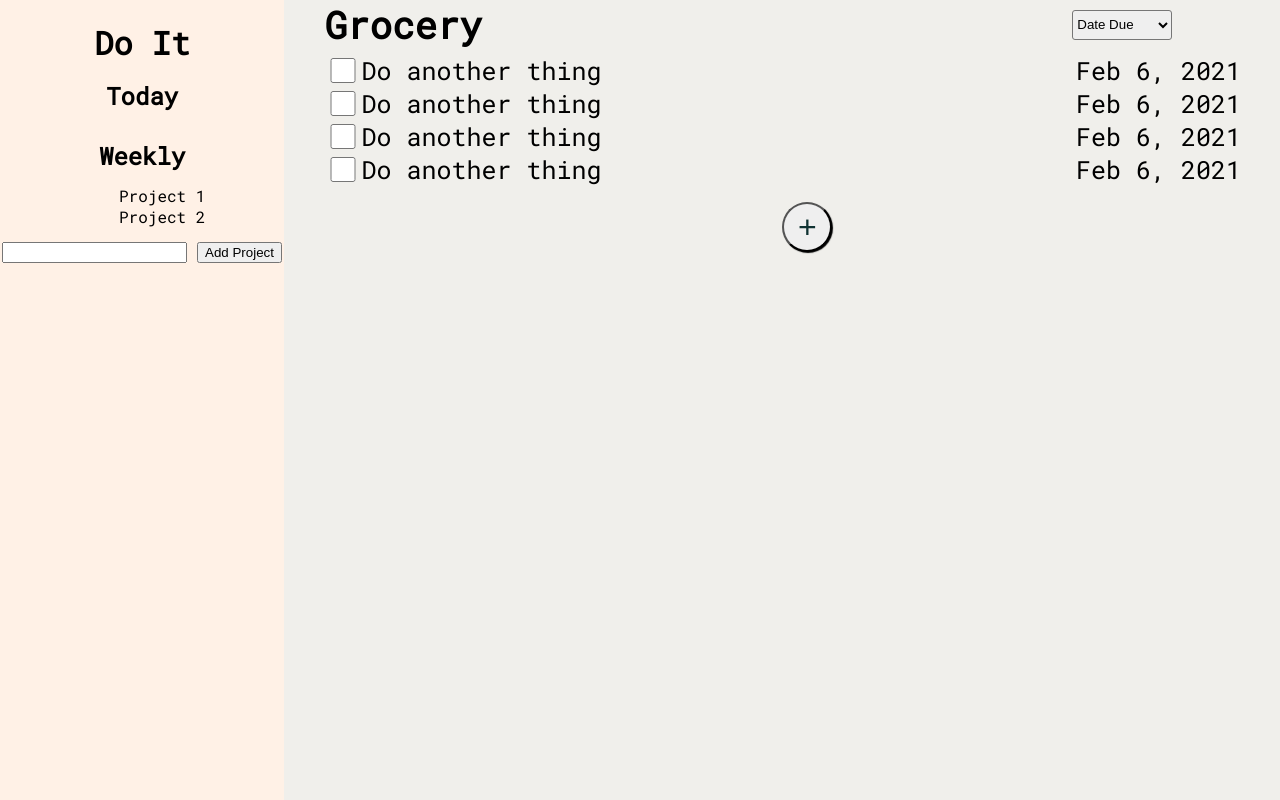
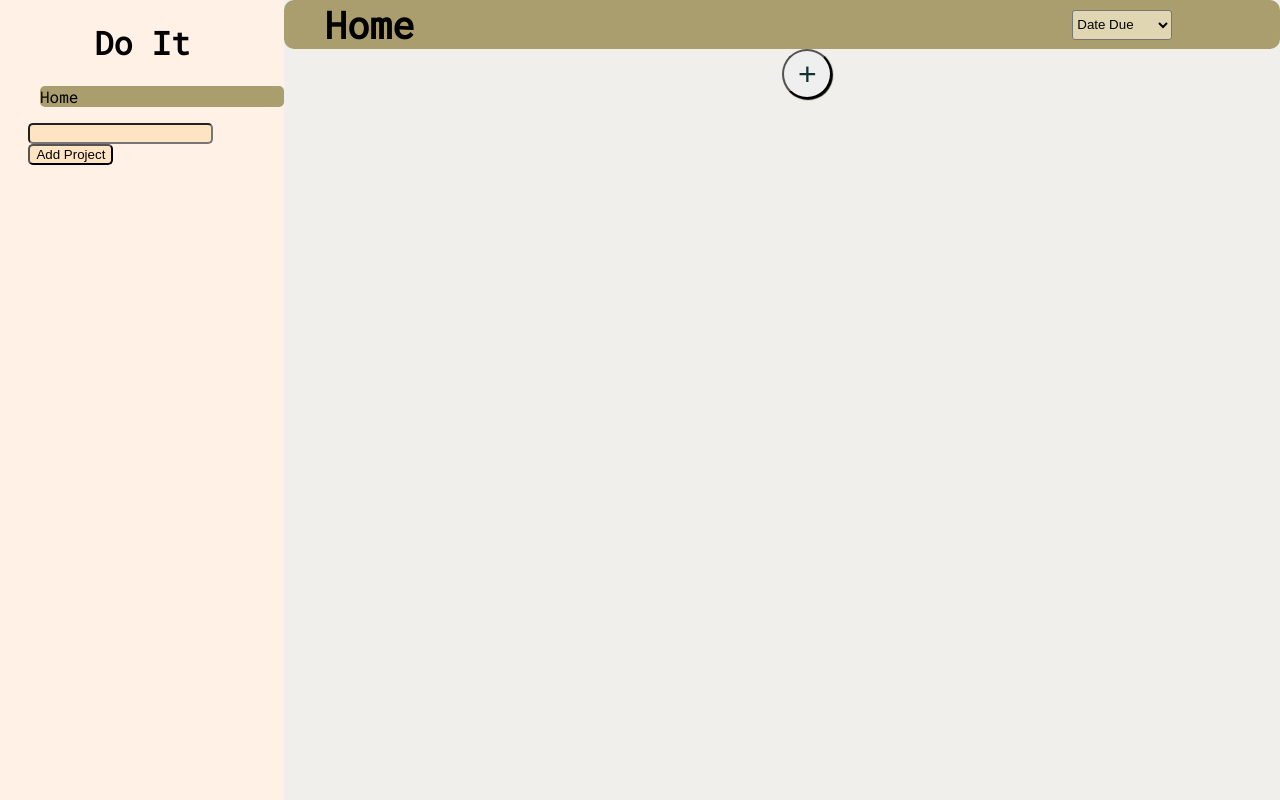
Before and after one commit to NilRyan/to-do-list, a website built with webpack: page dist/index.html in a window 1280 px wide. Built offline with nearby package versions, Linux system fonts and the light colour scheme.

Commit message:
added categories(add/delete functionality)

```diff
--- a/package.json
+++ b/package.json
@@ -26,6 +26,7 @@
     "eslint-plugin-prettier": "^3.3.1",
     "eslint-plugin-react": "^7.22.0",
     "eslint-plugin-react-hooks": "^4.2.0",
+    "nanoid": "^3.1.20",
     "prettier": "^2.2.1",
     "webpack": "^4.29.6",
     "webpack-cli": "^3.2.3",
--- a/src/createNewtodo.js
+++ b/src/createNewtodo.js
@@ -1,3 +1,6 @@
+/* eslint-disable import/no-extraneous-dependencies */
+import { nanoid } from 'nanoid';
+
 const createNewtodo = (
   title,
   description,
@@ -12,6 +15,7 @@ const createNewtodo = (
   completed,
   dueDate,
   priority,
+  id: nanoid(),
 });
 
 export default createNewtodo;
--- /dev/null
+++ b/src/deleteProject.js
@@ -0,0 +1,4 @@
+const deleteProject = (projects, name) =>
+  projects.filter((project) => project !== name);
+
+export default deleteProject;
--- a/src/detailRender.js
+++ b/src/detailRender.js
@@ -1,9 +1,10 @@
+/* eslint-disable import/no-extraneous-dependencies */
 import format from 'date-fns/format';
 import parseISO from 'date-fns/parseISO';
 
 const title = document.querySelector('#title');
 const description = document.querySelector('#description');
-const date = document.querySelector('#due-date');
+const date = document.querySelector('#duedate');
 const priority = document.querySelector('#priority');
 
 const detailRender = (todos, id) => {
@@ -12,6 +13,5 @@ const detailRender = (todos, id) => {
   description.value = todoDisplayed[0].description;
   date.value = format(parseISO(todoDisplayed[0].dueDate), 'yyyy-mm-dd');
   priority.value = todoDisplayed[0].priority;
-  console.log(format(parseISO(todoDisplayed[0].dueDate), 'yyyy-mm-dd'));
 };
 export default detailRender;
--- a/src/index.js
+++ b/src/index.js
@@ -1,75 +1,63 @@
-import render from './render';
+/* eslint-disable import/no-duplicates */
+/* eslint-disable import/no-extraneous-dependencies */
+import format from 'date-fns/format';
+import renderHeader from './renderHeader';
 import detailRender from './detailRender';
 import createNewtodo from './createNewtodo';
+import renderTodo from './renderTodo';
+import renderProjects from './renderProjects';
+import deleteProject from './deleteProject';
 
 const taskList = document.querySelector('.task-list');
 const todoForm = document.querySelector('.todo-form');
-const todos = JSON.parse(localStorage.getItem('todos') || '[]');
+
 const submit = document.querySelector('#submit-todo');
-localStorage.setItem('todos', JSON.stringify(todos));
+const projectsData = JSON.parse(localStorage.getItem('projects') || '[]');
+const projects = document.querySelector('.projects');
+const projectForm = document.querySelector('.add-project');
 
-todos.push(
-  {
-    id: 1,
-    title: 'Do a thing',
-    description: 'just do it',
-    category: 'Project 1',
-    completed: false,
-    dueDate: '2021-02-06T03:05:50+0000',
-    priority: 'low',
-  },
-  {
-    id: 2,
-    title: 'Do another thing',
-    description: 'just do it',
-    category: 'Grocery',
-    completed: false,
-    dueDate: '2021-02-06T03:05:50+0000',
-    priority: 'medium',
-  },
-  {
-    id: 3,
-    title: 'Do another thing',
-    description: 'just do it',
-    category: 'Project 2',
-    completed: false,
-    dueDate: '2021-02-06T03:05:50+0000',
-    priority: 'medium',
-  },
-  {
-    id: 4,
-    title: 'Do another thing',
-    description: 'just do it',
-    category: 'Grocery',
-    completed: true,
-    dueDate: '2021-02-06T03:05:50+0000',
-    priority: 'high',
-  },
-  {
-    id: 5,
-    title: 'Do another thing',
-    description: 'just do it',
-    category: 'Grocery',
-    completed: false,
-    dueDate: '2021-02-06T03:05:50+0000',
-    priority: 'low',
-  },
-  {
-    id: 6,
-    title: 'Do another thing',
-    description: 'just do it',
-    category: 'Grocery',
-    completed: true,
-    dueDate: '2021-02-06T03:05:50+0000',
-    priority: 'medium',
+if (localStorage.todos === null) {
+  localStorage.setItem('todos', '[]');
+}
+// initial render with default category
+renderProjects(projectsData);
+renderHeader(projects.children[0].textContent);
+// renderTodo(todos, projects.children[0].textContent);
+
+// add projects
+projectForm.addEventListener('submit', (e) => {
+  e.preventDefault();
+  while (projects.children.length > 1) {
+    projects.removeChild(projects.lastChild);
   }
-);
-render(todos, 'Grocery');
+  projectsData.push(projectForm.elements[0].value);
+  localStorage.setItem('projects', JSON.stringify(projectsData));
+  renderProjects(JSON.parse(localStorage.getItem('projects')) || '[]');
+});
 
+// delete projects
+projects.addEventListener('click', (e) => {
+  e.stopPropagation();
+  if (e.target.type === 'submit') {
+    e.target.parentNode.remove();
+
+    const projectName = e.target.parentNode.textContent;
+    localStorage.setItem(
+      'projects',
+      JSON.stringify(
+        deleteProject(JSON.parse(localStorage.getItem('projects')), projectName)
+      )
+    );
+    while (projects.children.length > 1) {
+      projects.removeChild(projects.lastChild);
+    }
+    renderProjects(JSON.parse(localStorage.getItem('projects')));
+  }
+});
 // render individual detail of todo
 taskList.addEventListener('click', (e) => {
   e.stopPropagation();
-  console.log(e.target);
+
   const id = e.target.getAttribute('data-id');
   detailRender(todos, id);
   todoForm.classList.toggle('active', true);
@@ -91,9 +79,26 @@ submit.addEventListener('click', (e) => {
   e.preventDefault();
   const title = todoForm.children[0].title.value;
   const description = todoForm.children[0].description.value;
+  const category = projects.children[0].textContent;
+  const date =
+    todoForm.children[0].duedate.value || format(new Date(), 'yyyy-MM-dd');
   const priority = todoForm.children[0].priority.value;
 
-  console.log(title);
+  const todo = createNewtodo(
+    title,
+    description,
+    category,
+    false,
+    date,
+    priority
+  );
+  const todos = JSON.parse(localStorage.getItem('todos') || '[]');
+  console.log(todos);
+  todos.push(todo);
+  taskList.innerHTML = '';
+  renderHeader(category);
+  localStorage.setItem('todos', JSON.stringify(todos));
+  renderTodo(JSON.parse(localStorage.getItem('todos')), category);
 });
 // sort by date due
 // sort by heading
--- /dev/null
+++ b/src/renderHeader.js
@@ -0,0 +1,16 @@
+const renderHeader = (categ) => {
+  const container = document.querySelector('.task-list');
+  const header = document.createElement('div');
+  header.classList.add('header');
+  header.innerHTML = `
+  <h2 id = "header-category">${categ}</h2>
+  <select class = "sort" name="sort">
+    <option value="due">Date Due</option>
+    <option value="completed">Completed</option>
+    <option value="priority">Priority</option>
+  </select>
+</div>`;
+  container.appendChild(header);
+};
+
+export default renderHeader;
--- /dev/null
+++ b/src/renderProjects.js
@@ -0,0 +1,17 @@
+import { nanoid } from 'nanoid';
+
+const renderProjects = (projects) => {
+  const container = document.querySelector('.projects');
+
+  projects.forEach((item) => {
+    const project = document.createElement('li');
+    project.setAttribute('data-id', nanoid());
+    project.textContent = item;
+    const del = document.createElement('button');
+    project.appendChild(del);
+
+    container.appendChild(project);
+  });
+};
+
+export default renderProjects;
--- a/src/render.js
+++ b/src/renderTodo.js
@@ -6,16 +6,7 @@ const render = (todos, categ, filter = 'category') => {
   const container = document.querySelector('.task-list');
   const data = todos.filter((todo) => todo[filter] === categ);
   const list = document.createElement('ul');
-  const header = document.createElement('div');
-  header.classList.add('header');
-  header.innerHTML = `
-  <h2> ${categ}</h2>
-  <select class = "sort" name="sort">
-    <option value="due">Date Due</option>
-    <option value="completed">Completed</option>
-    <option value="priority">Priority</option>
-  </select>
-</div>`;
+
   data.forEach((todo) => {
     const listWrap = document.createElement('div');
     listWrap.classList.add('list-wrap');
@@ -35,7 +26,7 @@ const render = (todos, categ, filter = 'category') => {
 
     list.appendChild(listWrap);
   });
-  container.appendChild(header);
+
   container.appendChild(list);
 };
 export default render;
```
Also changed, not shown: dist/index.html, dist/style.css, 1 other file.
